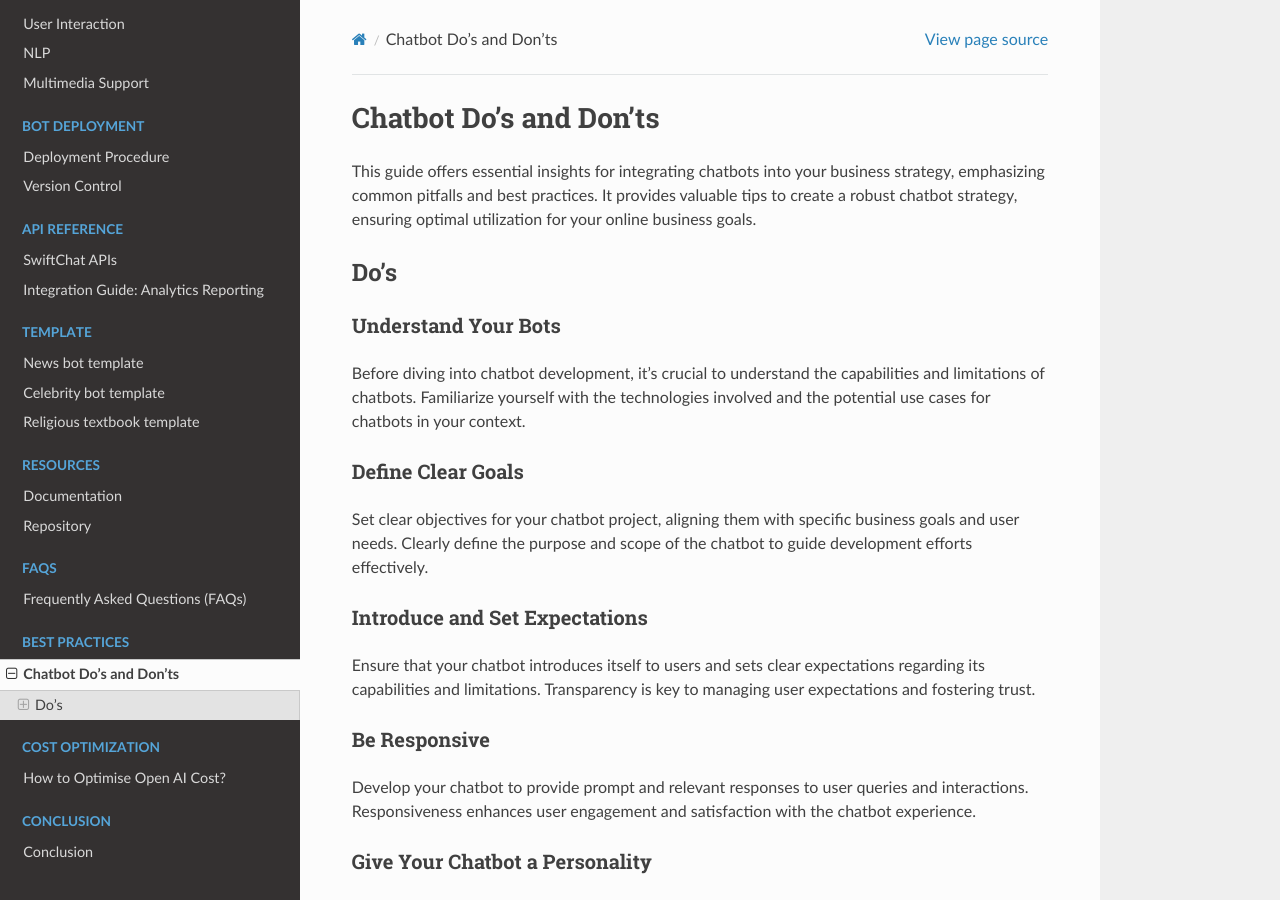
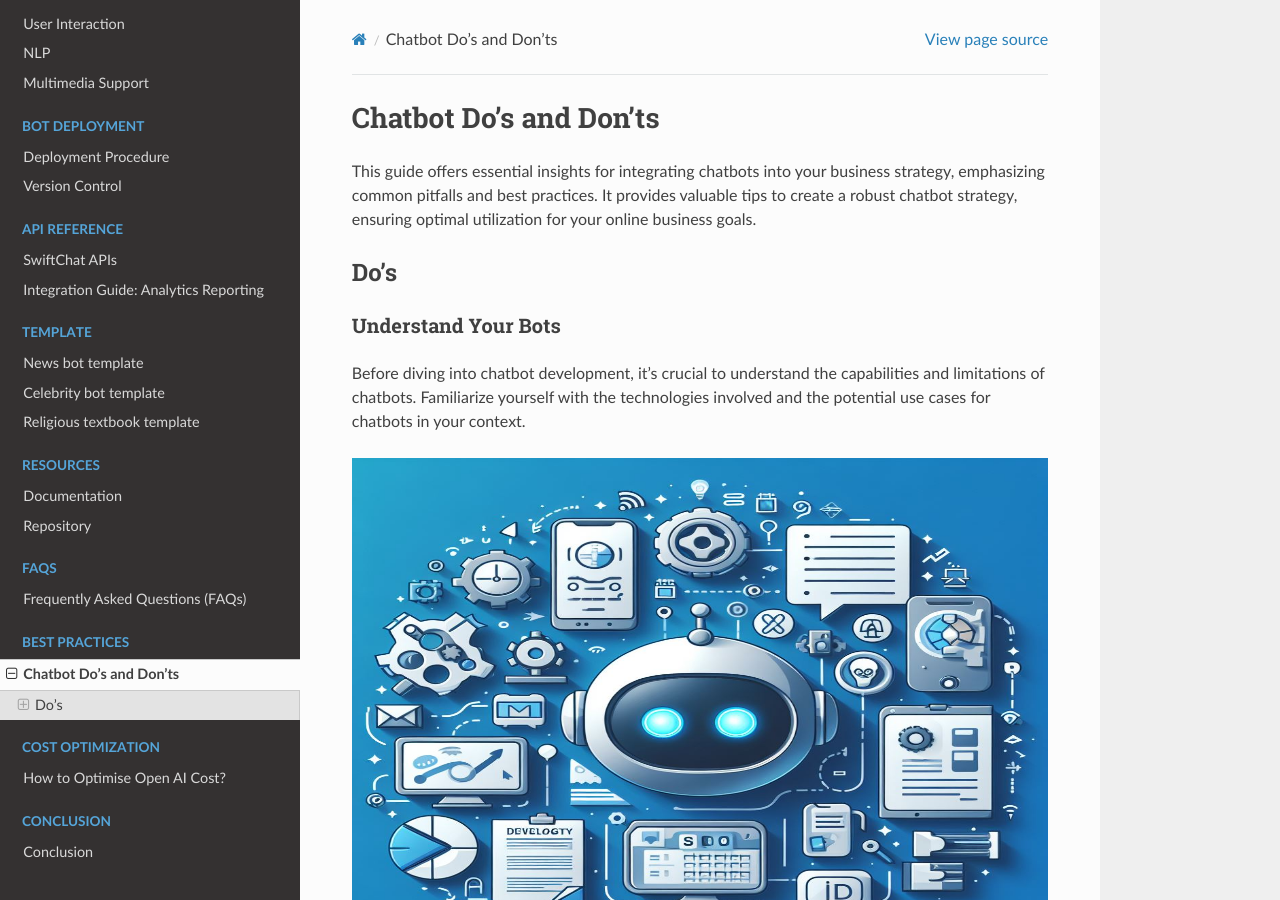
Before and after one commit to Priyanka-sharma181/Chatbot-Development-Guide, a Sphinx documentation site: the page built from docs/source/best_practices.rst, in a window 1280 px wide and 900 px high. Built offline with Sphinx 7.4.7 and the Read the Docs theme 2.0.0, drawn with Linux system fonts in a browser that asks for light colours.

Commit message:
re-order

```diff
--- a/docs/source/best_practices.rst
+++ b/docs/source/best_practices.rst
@@ -10,6 +10,13 @@ Understand Your Bots
 ^^^^^^^^^^^^^^^^^^^^^^^^^^^^^
 
 Before diving into chatbot development, it's crucial to understand the capabilities and limitations of chatbots. Familiarize yourself with the technologies involved and the potential use cases for chatbots in your context.
+
+.. image:: ../images/best_practice_images/chatbot.jpeg
+   :alt: Deployment Structure
+   :width: 1300
+   :height: 500
+   :align: center
+
 
 Define Clear Goals
 ^^^^^^^^^^^^^^^^^^^^^^^^^^^^^
```
Also changed, not shown: docs/images/best_practice_images/chatbot.jpeg (added).
